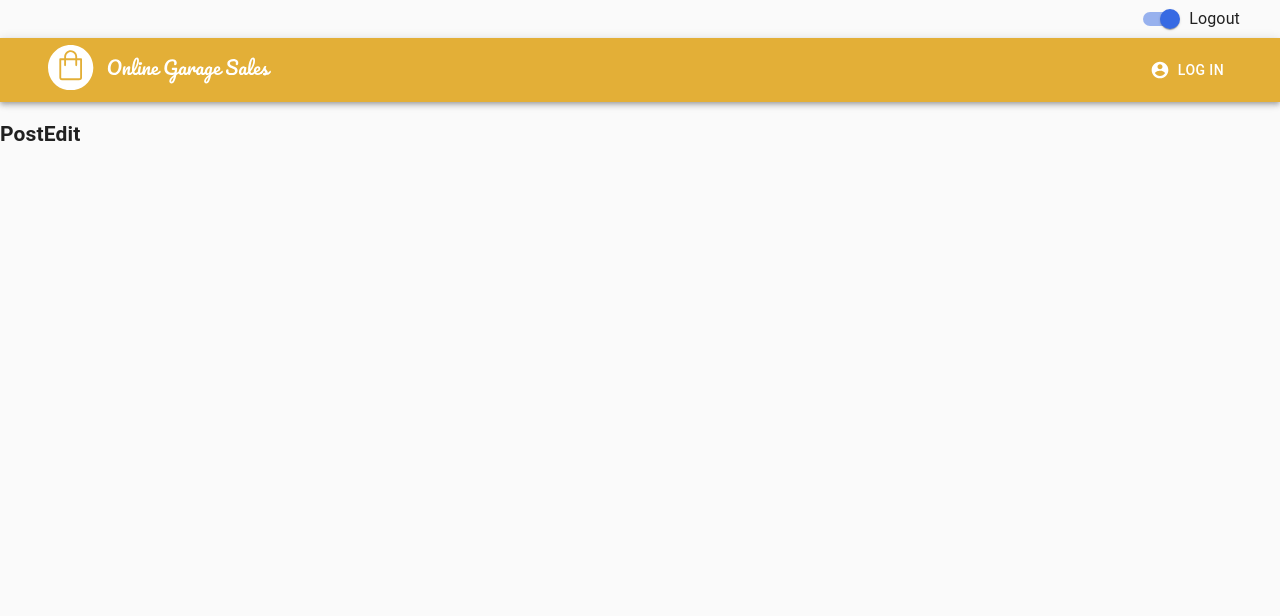
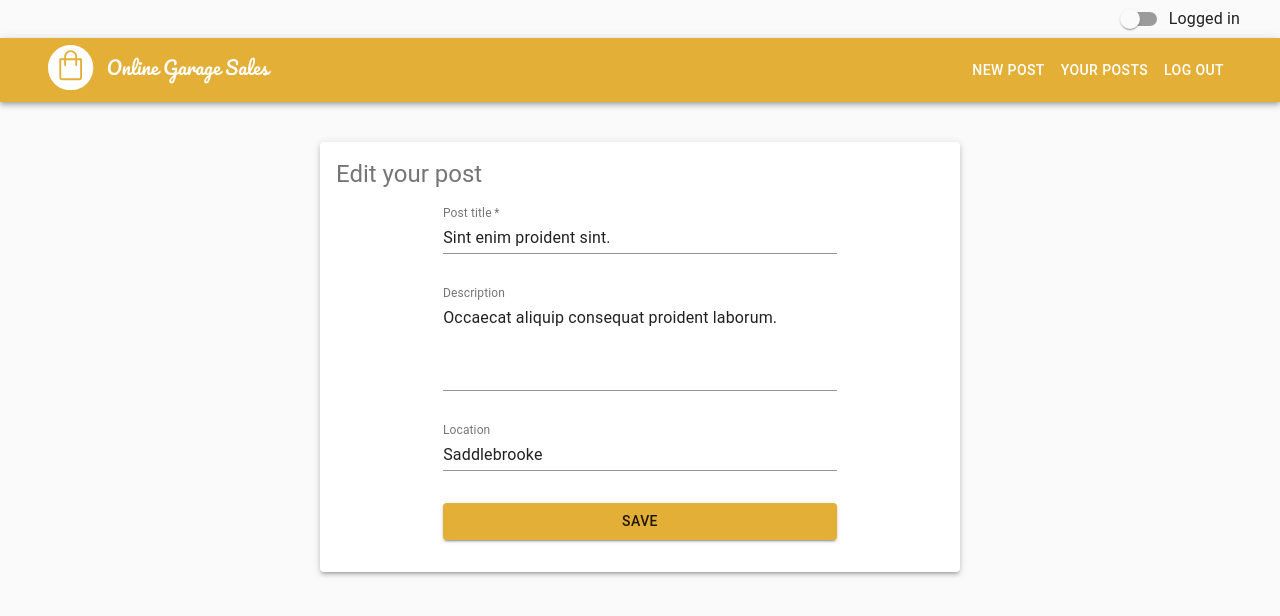
Before and after one commit to maariaantonina/bulletin-board, a React (Create React App) app: page /post/5e887e262647b0e3ccf679ba/edit in a window 1280 px wide. Shown: the top 616 px of the page. Built offline with nearby package versions, Linux system fonts and the light colour scheme.

Commit message:
add user Redux

```diff
--- a/src/components/features/ItemBox/ItemBox.js
+++ b/src/components/features/ItemBox/ItemBox.js
@@ -46,7 +46,12 @@
         </CardContent>
       </CardActionArea>
       <CardActions mb={0}>
-        <Button size="small" color="primary">
+        <Button
+          size="small"
+          color="primary"
+          component={Link}
+          to={`/post/${_id}/edit`}
+        >
           Edit
         </Button>
         <Button size="small" color="primary">
--- a/src/components/layout/Header/Header.js
+++ b/src/components/layout/Header/Header.js
@@ -4,8 +4,8 @@
 
 //import clsx from 'clsx';
 
-// import { connect } from 'react-redux';
-// import { reduxSelector, reduxActionCreator } from '../../../redux/exampleRedux.js';
+import { connect } from 'react-redux';
+import { isLogged, logToggle } from '../../../redux/userRedux.js';
 
 import { makeStyles } from '@material-ui/core/styles';
 import AppBar from '@material-ui/core/AppBar';
@@ -48,13 +48,14 @@
   },
 }));
 
-const Component = ({ className, children }) => {
+const Component = ({ className, logged, logToggle }) => {
   const classes = useStyles();
   //if auth==true you need to login
-  const [auth, setAuth] = React.useState(true);
+  const [auth, setAuth] = React.useState(!logged);
 
   const handleChange = (event) => {
     setAuth(event.target.checked);
+    logToggle();
   };
 
   return (
@@ -70,7 +71,7 @@
                 aria-label="login switch"
               />
             }
-            label={auth ? 'Logout' : 'Login'}
+            label={auth ? 'Logged out' : 'Logged in'}
           />
         </FormGroup>
       </Container>
@@ -116,20 +117,25 @@
 Component.propTypes = {
   children: PropTypes.node,
   className: PropTypes.string,
+  logged: PropTypes.bool,
+  logToggle: PropTypes.func,
 };
 
-// const mapStateToProps = state => ({
-//   someProp: reduxSelector(state),
-// });
+const mapStateToProps = (state) => ({
+  logged: isLogged(state),
+});
 
-// const mapDispatchToProps = dispatch => ({
-//   someAction: arg => dispatch(reduxActionCreator(arg)),
-// });
+const mapDispatchToProps = (dispatch) => ({
+  logToggle: () => dispatch(logToggle()),
+});
 
-// const Container = connect(mapStateToProps, mapDispatchToProps)(Component);
+const ComponentContainer = connect(
+  mapStateToProps,
+  mapDispatchToProps
+)(Component);
 
 export {
-  Component as Header,
-  // Container as Header,
+  //Component as Header,
+  ComponentContainer as Header,
   Component as HeaderComponent,
 };
--- a/src/components/views/Post/Post.js
+++ b/src/components/views/Post/Post.js
@@ -1,5 +1,7 @@
 import React from 'react';
 import PropTypes from 'prop-types';
+import { Link } from 'react-router-dom';
+
 //import clsx from 'clsx';
 
 import { connect } from 'react-redux';
@@ -41,6 +43,7 @@
   location,
   email,
   phone,
+  _id,
 }) => {
   const classes = useStyles();
 
@@ -80,7 +83,12 @@
               </Box>
             </CardContent>
             <CardActions>
-              <Button size="small" color="primary">
+              <Button
+                size="small"
+                color="primary"
+                component={Link}
+                to={`/post/${_id}/edit`}
+              >
                 Edit
               </Button>
               <Button size="small" color="primary">
@@ -104,6 +112,7 @@
   location: PropTypes.string,
   email: PropTypes.string,
   phone: PropTypes.string,
+  _id: PropTypes.string,
 };
 
 const mapStateToProps = (state, props) => {
--- a/src/components/views/PostEdit/PostEdit.js
+++ b/src/components/views/PostEdit/PostEdit.js
@@ -1,37 +1,108 @@
 import React from 'react';
 import PropTypes from 'prop-types';
+import { Link } from 'react-router-dom';
 
 import clsx from 'clsx';
 
-// import { connect } from 'react-redux';
-// import { reduxSelector, reduxActionCreator } from '../../../redux/exampleRedux.js';
+import { connect } from 'react-redux';
+import { getById } from '../../../redux/postsRedux.js';
 
-import styles from './PostEdit.module.scss';
+//import styles from './PostEdit.module.scss';
 
-const Component = ({className, children}) => (
-  <div className={clsx(className, styles.root)}>
-    <h2>PostEdit</h2>
-    {children}
-  </div>
-);
+import { makeStyles } from '@material-ui/core/styles';
+import TextField from '@material-ui/core/TextField';
+import Paper from '@material-ui/core/Paper';
+import Typography from '@material-ui/core/Typography';
+import Button from '@material-ui/core/Button';
+
+const useStyles = makeStyles((theme) => ({
+  root: {
+    display: 'flex',
+    flexWrap: 'wrap',
+    justifyContent: 'center',
+    '& > *': {
+      margin: theme.spacing(5),
+      width: '50%',
+      padding: theme.spacing(2),
+    },
+  },
+  form: {
+    display: 'flex',
+    justifyContent: 'center',
+    flexDirection: 'column',
+    width: '70%',
+    margin: 'auto',
+    '& > *': {
+      margin: theme.spacing(2),
+    },
+  },
+}));
+
+const Component = ({ className, title, description, location, _id }) => {
+  const classes = useStyles();
+  return (
+    <div className={clsx(className, classes.root)}>
+      <Paper elevation={3}>
+        <Typography variant="h5" color="textSecondary" component="h2">
+          Edit your post
+        </Typography>
+        <form noValidate autoComplete="off">
+          <div className={classes.form}>
+            <TextField
+              required
+              id="post-title"
+              label="Post title"
+              defaultValue={title}
+            />
+            <TextField
+              id="post-description"
+              label="Description"
+              multiline
+              rows="4"
+              defaultValue={description}
+            />
+            <TextField id="location" label="Location" defaultValue={location} />
+            <Button
+              size="medium"
+              color="primary"
+              variant="contained"
+              component={Link}
+              to={`/post/${_id}`}
+            >
+              Save
+            </Button>
+          </div>
+        </form>
+      </Paper>
+    </div>
+  );
+};
 
 Component.propTypes = {
   children: PropTypes.node,
   className: PropTypes.string,
+  title: PropTypes.string,
+  _id: PropTypes.string,
+  description: PropTypes.string,
+  author: PropTypes.string,
+  location: PropTypes.string,
 };
 
-// const mapStateToProps = state => ({
-//   someProp: reduxSelector(state),
-// });
+const mapStateToProps = (state, props) => {
+  const post = getById(state, props.match.params.id);
+  return {
+    ...post,
+  };
+};
 
 // const mapDispatchToProps = dispatch => ({
 //   someAction: arg => dispatch(reduxActionCreator(arg)),
 // });
 
-// const Container = connect(mapStateToProps, mapDispatchToProps)(Component);
+const ComponentContainer = connect(mapStateToProps)(Component);
 
 export {
-  Component as PostEdit,
-  // Container as PostEdit,
+  //Component as PostEdit,
+  ComponentContainer as PostEdit,
   Component as PostEditComponent,
 };
--- a/src/redux/initialState.js
+++ b/src/redux/initialState.js
@@ -170,4 +170,10 @@
       error: false,
     },
   },
+  user: {
+    logged: true,
+    data: {
+      email: '',
+    },
+  },
 };
--- a/src/redux/store.js
+++ b/src/redux/store.js
@@ -1,17 +1,19 @@
-import {combineReducers, createStore, applyMiddleware} from 'redux';
+import { combineReducers, createStore, applyMiddleware } from 'redux';
 import thunk from 'redux-thunk';
 import { composeWithDevTools } from 'redux-devtools-extension';
 
 import { initialState } from './initialState';
 import { reducer as postsReducer } from './postsRedux';
+import { reducer as userReducer } from './userRedux';
 
 // define reducers
 const reducers = {
   posts: postsReducer,
+  user: userReducer,
 };
 
 // add blank reducers for initial state properties without reducers
-Object.keys(initialState).forEach(item => {
+Object.keys(initialState).forEach((item) => {
   if (typeof reducers[item] == 'undefined') {
     reducers[item] = (statePart = null) => statePart;
   }
@@ -23,7 +25,5 @@
 export const store = createStore(
   combinedReducers,
   initialState,
-  composeWithDevTools(
-    applyMiddleware(thunk)
-  )
+  composeWithDevTools(applyMiddleware(thunk))
 );
--- /dev/null
+++ b/src/redux/userRedux.js
@@ -0,0 +1,80 @@
+/* selectors */
+export const isLogged = ({ user }) => user.logged;
+
+/* action name creator */
+const reducerName = 'posts';
+const createActionName = (name) => `app/${reducerName}/${name}`;
+
+/* action types */
+const FETCH_START = createActionName('FETCH_START');
+const FETCH_SUCCESS = createActionName('FETCH_SUCCESS');
+const FETCH_ERROR = createActionName('FETCH_ERROR');
+
+const LOG_TOGGLE = createActionName('LOG_TOGGLE');
+const LOG_IN = createActionName('LOG_IN');
+const LOG_OUT = createActionName('LOG_OUT');
+
+/* action creators */
+export const fetchStarted = (payload) => ({ payload, type: FETCH_START });
+export const fetchSuccess = (payload) => ({ payload, type: FETCH_SUCCESS });
+export const fetchError = (payload) => ({ payload, type: FETCH_ERROR });
+
+export const logIn = (payload) => ({ payload, type: LOG_IN });
+export const logOut = (payload) => ({ payload, type: LOG_OUT });
+export const logToggle = (payload) => ({ payload, type: LOG_TOGGLE });
+
+/* thunk creators */
+
+/* reducer */
+export const reducer = (statePart = [], action = {}) => {
+  switch (action.type) {
+    case FETCH_START: {
+      return {
+        ...statePart,
+        loading: {
+          active: true,
+          error: false,
+        },
+      };
+    }
+    case FETCH_SUCCESS: {
+      return {
+        ...statePart,
+        loading: {
+          active: false,
+          error: false,
+        },
+        data: action.payload,
+      };
+    }
+    case FETCH_ERROR: {
+      return {
+        ...statePart,
+        loading: {
+          active: false,
+          error: action.payload,
+        },
+      };
+    }
+    case LOG_IN: {
+      return {
+        ...statePart,
+        logged: true,
+      };
+    }
+    case LOG_OUT: {
+      return {
+        ...statePart,
+        logged: false,
+      };
+    }
+    case LOG_TOGGLE: {
+      return {
+        ...statePart,
+        logged: !statePart.logged,
+      };
+    }
+    default:
+      return statePart;
+  }
+};
```
